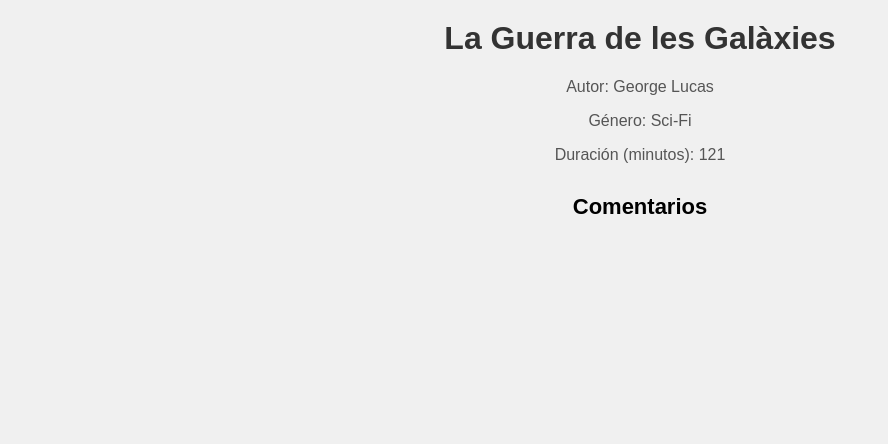
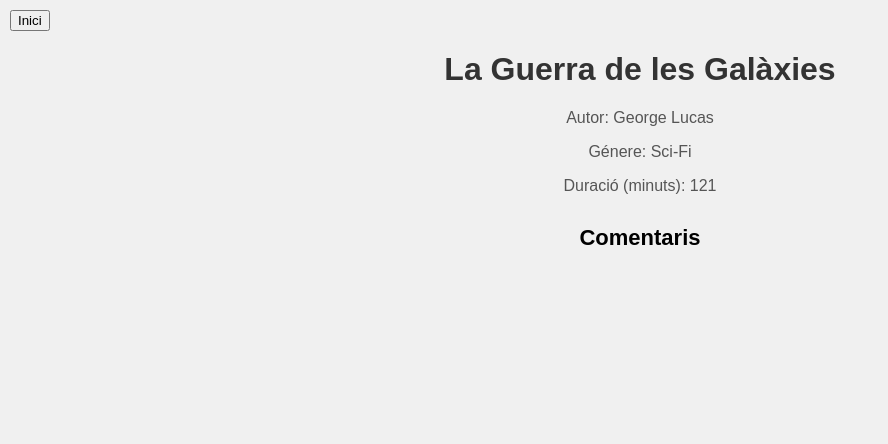
Before and after one commit to arnaums02/FirstDeliverabledjangoProject, a Django app: page /film/1/ in a window 1280 px wide. Shown: the top 444 px of the page, without its empty margins (0-888 px from the left). After the commit the page ends 245 px from the top, so only its background shows below. Run offline with Django 5.2, Linux system fonts and the light colour scheme; data comes from the database, SQL or seed files in the repository; data that the repository does not hold is empty.

Commit message:
applying some new upgrades

```diff
--- a/templates/base.html
+++ b/templates/base.html
@@ -5,7 +5,7 @@
     <link rel="stylesheet" type="text/css" href="{% static 'base.css' %}">
 
     <meta charset="UTF-8">
-    <title>{% block title %}{% endblock %}My Library</title>
+    <title>{% block title %}{% endblock %}My Films</title>
 </head>
 <body>
 <nav>
--- a/templates/detail_film.html
+++ b/templates/detail_film.html
@@ -1,11 +1,11 @@
 {% load static %}
     <link rel="stylesheet" type="text/css" href="{% static 'detail_film.css' %}">
-
+<a href="{% url 'book_list' %}"><button>Inici</button></a>
 <h1>{{ book.title }}</h1>
 <p>Autor: {{ book.author }}</p>
-<p>Género: {{ book.genre }}</p>
-<p>Duración (minutos): {{ book.duration }}</p>
-<h2>Comentarios</h2>
+<p>Génere: {{ book.genre }}</p>
+<p>Duració (minuts): {{ book.duration }}</p>
+<h2>Comentaris</h2>
 {% for review in book.review_set.all %}
     <p> <b>{{review.user.username|capfirst}} </b>: {{ review.content }} <b>{{ review.rating }}/5</b></p>
 {% endfor %}
```
